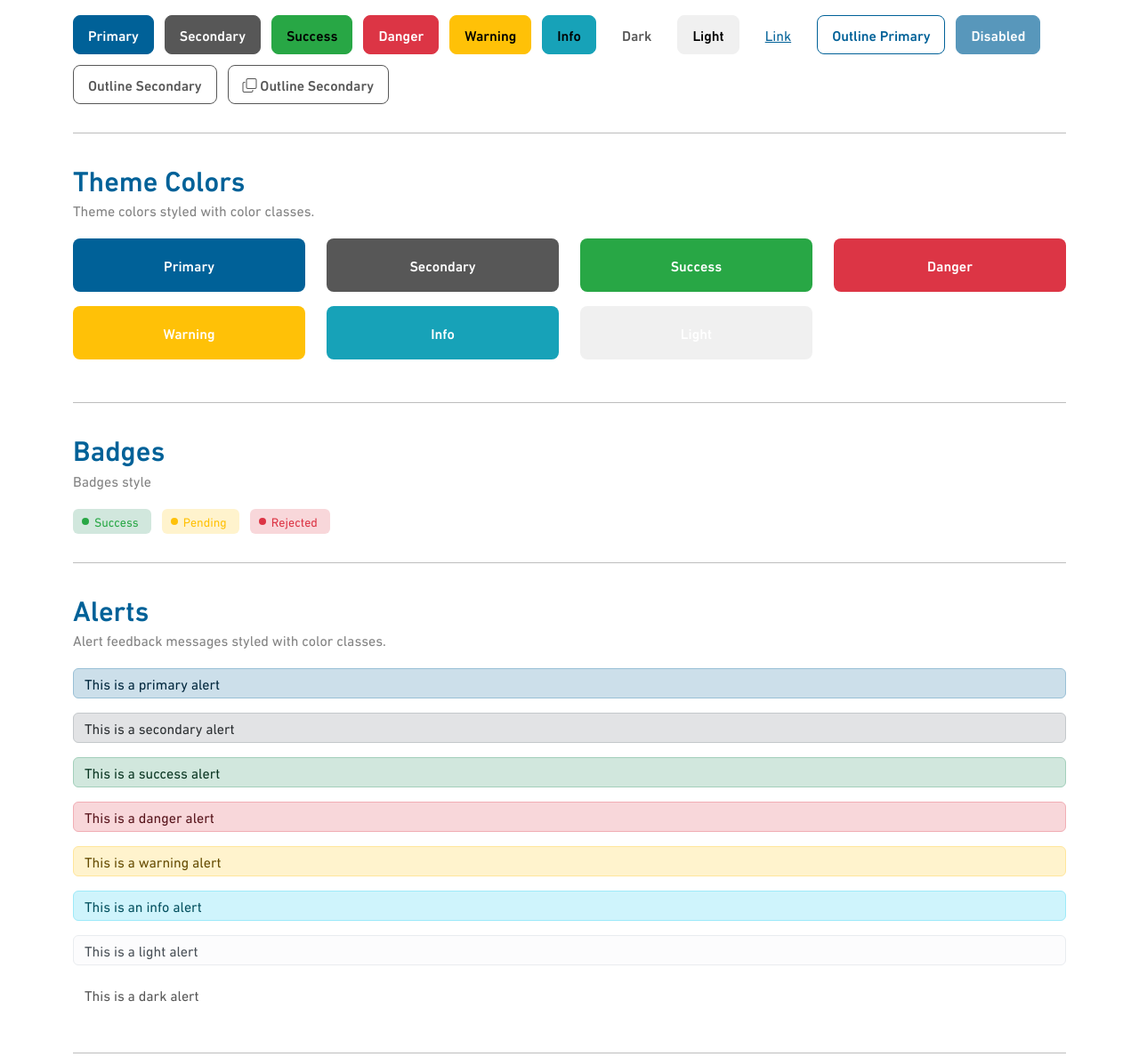
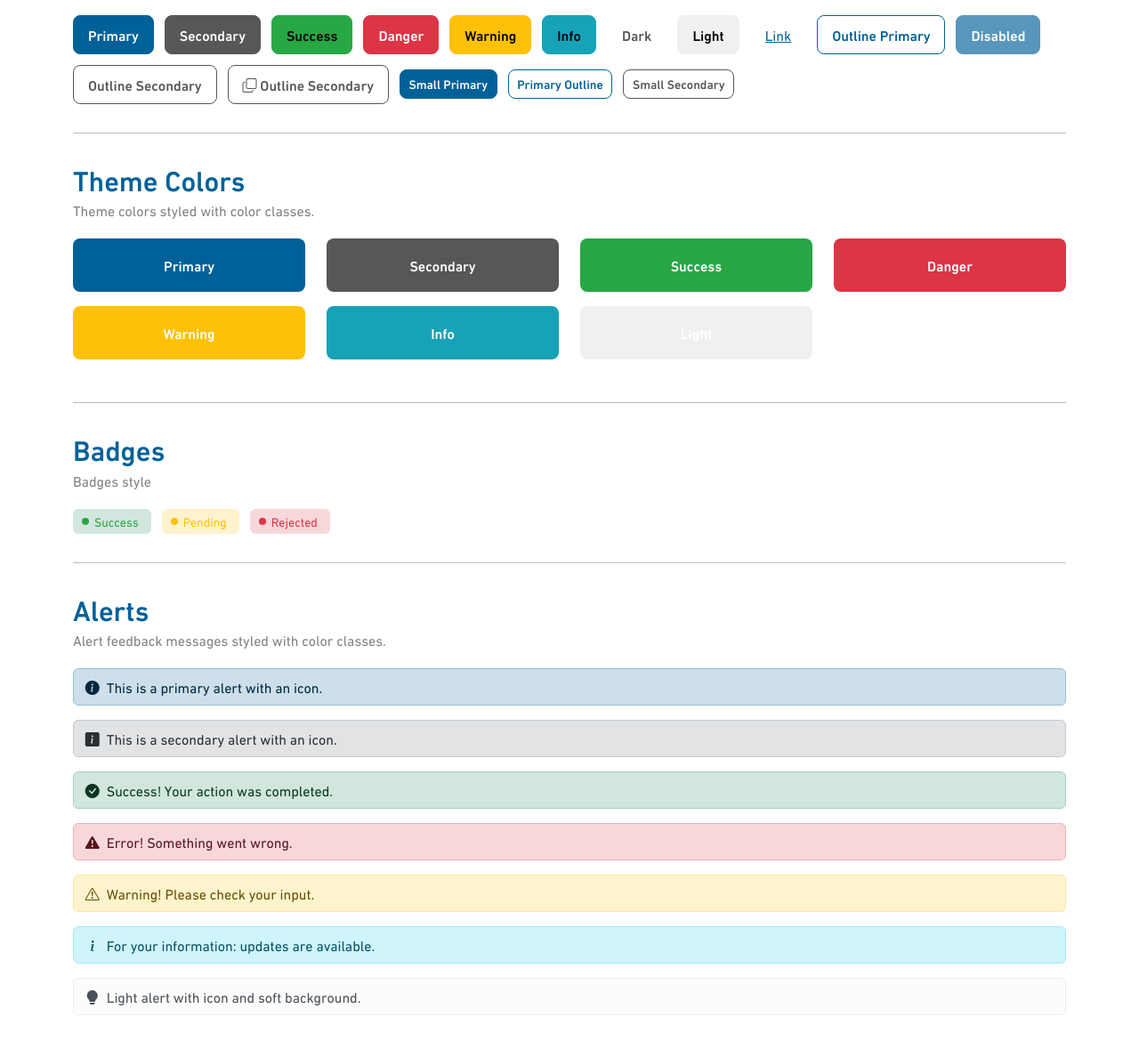
Before and after one commit to akbar-ashraf/siia-bootstrap, a plain HTML site: page branding.html in a window 1280 px wide. Shown: the part 712-1900 px from the top of the page at 89% size. Drawn offline with nearby package versions, Linux system fonts and the light colour scheme.

Commit message:
branding finalized

```diff
--- a/branding.html
+++ b/branding.html
@@ -60,7 +60,7 @@
         <h2 class="mb-1 text-primary">Buttons</h2>
         <p class="text-muted mb-5">Preview of all major button variants.</p>
 
-        <div class="d-flex flex-wrap gap-3">
+        <div class="hstack flex-wrap gap-3">
           <button class="btn btn-primary">Primary</button>
           <button class="btn btn-secondary">Secondary</button>
           <button class="btn btn-success">Success</button>
@@ -75,6 +75,13 @@
           <button class="btn btn-outline-secondary">Outline Secondary</button>
           <button class="btn btn-outline-secondary">
             <i class="bi bi-copy"></i> Outline Secondary
+          </button>
+          <button class="btn btn-primary btn-sm">Small Primary</button>
+          <button class="btn btn-outline-primary btn-sm">
+            Primary Outline
+          </button>
+          <button class="btn btn-outline-secondary btn-sm">
+            Small Secondary
           </button>
         </div>
       </section>
@@ -139,23 +146,39 @@
         </p>
 
         <div class="alert alert-primary" role="alert">
-          This is a primary alert
+          <i class="bi bi-info-circle-fill me-2"></i>
+          This is a primary alert with an icon.
         </div>
+
         <div class="alert alert-secondary" role="alert">
-          This is a secondary alert
+          <i class="bi bi-info-square-fill me-2"></i>
+          This is a secondary alert with an icon.
         </div>
+
         <div class="alert alert-success" role="alert">
-          This is a success alert
+          <i class="bi bi-check-circle-fill me-2"></i>
+          Success! Your action was completed.
         </div>
+
         <div class="alert alert-danger" role="alert">
-          This is a danger alert
+          <i class="bi bi-exclamation-triangle-fill me-2"></i>
+          Error! Something went wrong.
         </div>
+
         <div class="alert alert-warning" role="alert">
-          This is a warning alert
+          <i class="bi bi-exclamation-triangle me-2"></i>
+          Warning! Please check your input.
         </div>
-        <div class="alert alert-info" role="alert">This is an info alert</div>
-        <div class="alert alert-light" role="alert">This is a light alert</div>
-        <div class="alert alert-dark" role="alert">This is a dark alert</div>
+
+        <div class="alert alert-info" role="alert">
+          <i class="bi bi-info-lg me-2"></i>
+          For your information: updates are available.
+        </div>
+
+        <div class="alert alert-light" role="alert">
+          <i class="bi bi-lightbulb-fill me-2"></i>
+          Light alert with icon and soft background.
+        </div>
       </section>
 
       <!-- Cards -->
--- a/scss/custom-style.scss
+++ b/scss/custom-style.scss
@@ -162,3 +162,10 @@ button,
 .modal-content {
   padding: 12px 20px;
 }
+
+// Alert
+.alert {
+  display: flex;
+  align-items: center;
+  padding: 0.5rem 0.8rem;
+}
```
Also changed, not shown: index.html (+1 -1 lines), scss/_custom-variables.scss (+1 -16 lines), css/style.css, 1 other file.
